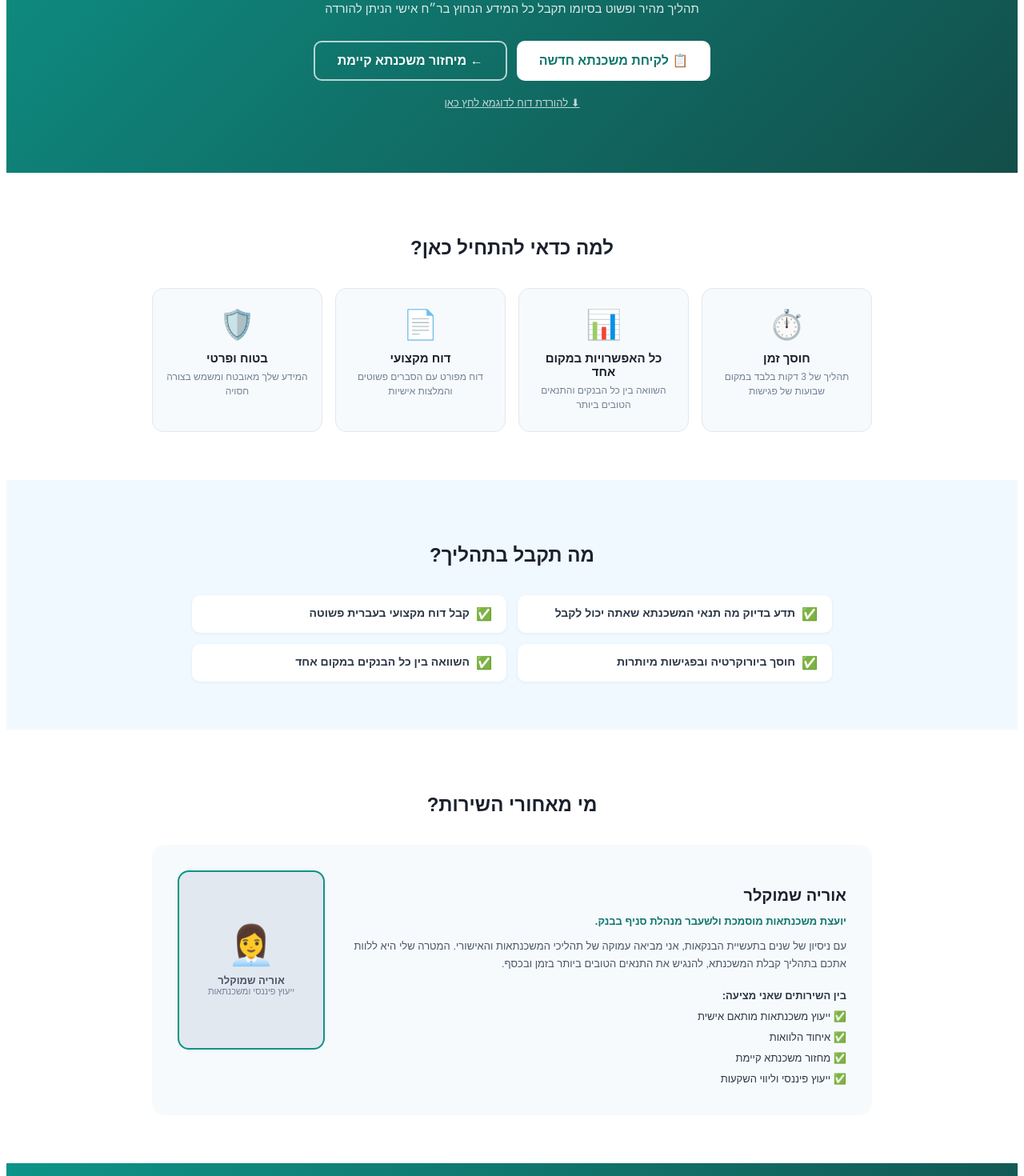
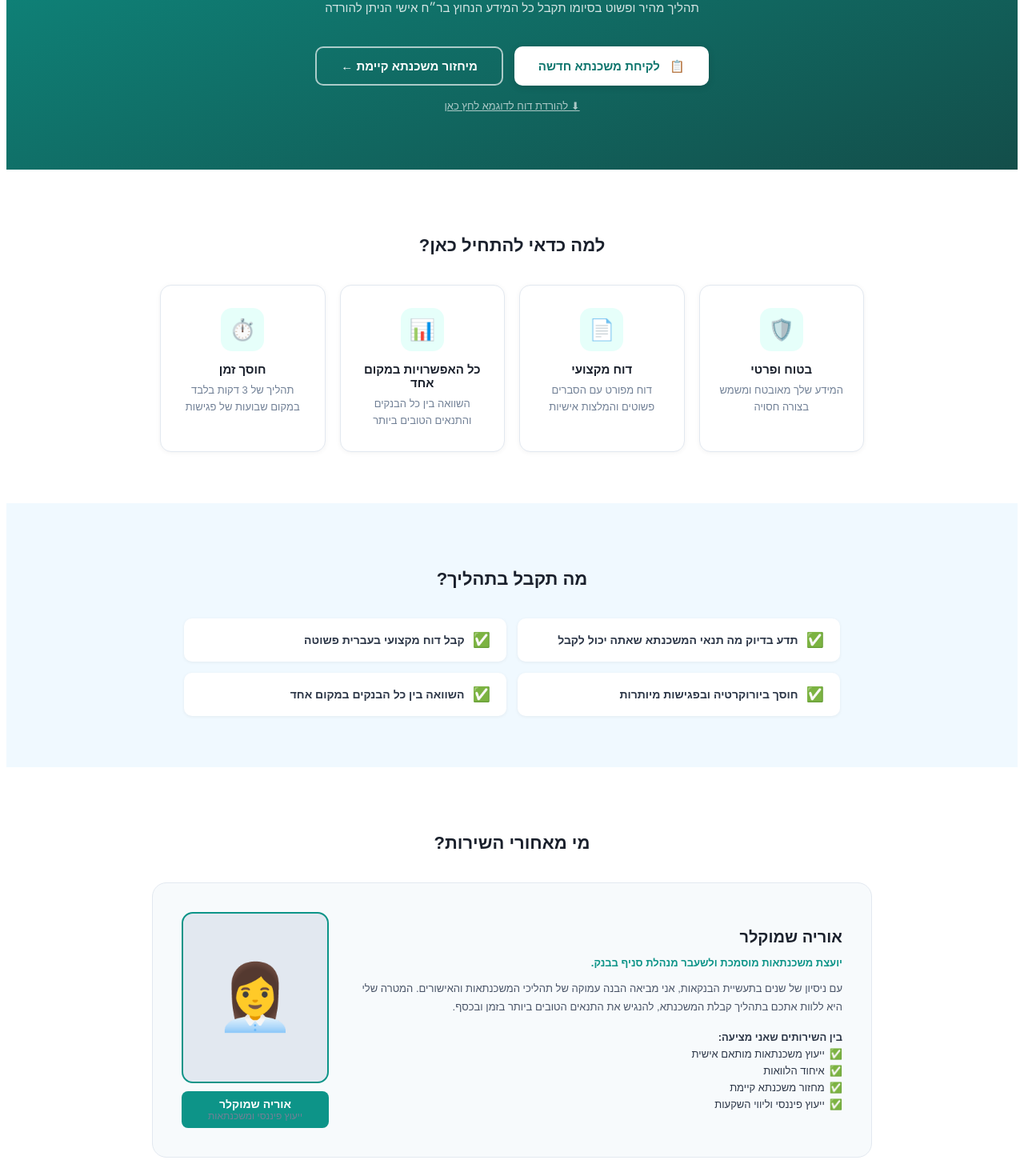
Before and after one commit to amitre/Mashkanta2, a Next.js app: page / in a window 1280 px wide. Shown: the part 280-1750 px from the top of the page at 80% size. Built offline with nearby package versions, Linux system fonts and the light colour scheme.

Commit message:
Redesign landing page to match screenshot exactly

```diff
--- a/pages/index.js
+++ b/pages/index.js
@@ -4,42 +4,47 @@ export default function Landing() {
   const router = useRouter();
 
   return (
-    <div dir="rtl" style={{ fontFamily: "Arial, sans-serif", color: "#1a202c" }}>
+    <div dir="rtl" style={{ fontFamily: "'Arial', sans-serif", color: "#1a202c", margin: 0, padding: 0 }}>
 
-      {/* HERO */}
+      {/* ── HERO ── */}
       <div style={s.hero}>
         <div style={s.badge}>🏦 המערכת החכמה למשכנתאות בישראל</div>
+
         <h1 style={s.heroTitle}>
-          רוצה לדעת מה תנאי המשכנתא<br />
-          שתוכל לקבל –{" "}
-          <span style={{ color: "#f6ad55" }}>לפני שאתה מתחיל<br />להתרוצץ בין בנקים?</span>
+          רוצה לדעת מה תנאי המשכנתא שתוכל לקבל –{" "}
+          <span style={{ color: "#f6ad55" }}>
+            לפני שאתה מתחיל<br />להתרוצץ בין בנקים?
+          </span>
         </h1>
+
         <p style={s.heroSub}>
           תהליך מהיר ופשוט בסיומו תקבל כל המידע הנחוץ בר״ח אישי הניתן להורדה
         </p>
+
         <div style={s.heroBtns}>
           <button style={s.btnPrimary} onClick={() => router.push("/wizard")}>
-            📋 לקיחת משכנתא חדשה
+            <span style={{ marginLeft: "8px" }}>📋</span> לקיחת משכנתא חדשה
           </button>
-          <button style={s.btnSecondary} onClick={() => router.push("/wizard")}>
-            ← מיחזור משכנתא קיימת
+          <button style={s.btnOutline} onClick={() => router.push("/wizard")}>
+            מיחזור משכנתא קיימת ←
           </button>
         </div>
+
         <a href="#" style={s.heroLink}>⬇ להורדת דוח לדוגמא לחץ כאן</a>
       </div>
 
-      {/* WHY */}
-      <div style={s.section}>
+      {/* ── WHY ── */}
+      <div style={s.whySection}>
         <h2 style={s.sectionTitle}>למה כדאי להתחיל כאן?</h2>
-        <div style={s.cardsRow}>
+        <div style={s.featuresGrid}>
           {[
-            { icon: "⏱️", title: "חוסך זמן", sub: "תהליך של 3 דקות בלבד במקום שבועות של פגישות" },
+            { icon: "🛡️", title: "בטוח ופרטי",             sub: "המידע שלך מאובטח ומשמש בצורה חסויה" },
+            { icon: "📄", title: "דוח מקצועי",              sub: "דוח מפורט עם הסברים פשוטים והמלצות אישיות" },
             { icon: "📊", title: "כל האפשרויות במקום אחד", sub: "השוואה בין כל הבנקים והתנאים הטובים ביותר" },
-            { icon: "📄", title: "דוח מקצועי", sub: "דוח מפורט עם הסברים פשוטים והמלצות אישיות" },
-            { icon: "🛡️", title: "בטוח ופרטי", sub: "המידע שלך מאובטח ומשמש בצורה חסויה" },
+            { icon: "⏱️", title: "חוסך זמן",               sub: "תהליך של 3 דקות בלבד במקום שבועות של פגישות" },
           ].map((c) => (
             <div key={c.title} style={s.featureCard}>
-              <div style={s.featureIcon}>{c.icon}</div>
+              <div style={s.iconBox}>{c.icon}</div>
               <div style={s.featureTitle}>{c.title}</div>
               <div style={s.featureSub}>{c.sub}</div>
             </div>
@@ -47,53 +52,65 @@ export default function Landing() {
         </div>
       </div>
 
-      {/* WHAT YOU GET */}
-      <div style={s.sectionBlue}>
+      {/* ── WHAT YOU GET ── */}
+      <div style={s.benefitsSection}>
         <h2 style={s.sectionTitle}>מה תקבל בתהליך?</h2>
-        <div style={s.checkGrid}>
+        <div style={s.benefitsGrid}>
           {[
             "תדע בדיוק מה תנאי המשכנתא שאתה יכול לקבל",
             "קבל דוח מקצועי בעברית פשוטה",
             "חוסך ביורוקרטיה ובפגישות מיותרות",
             "השוואה בין כל הבנקים במקום אחד",
           ].map((item) => (
-            <div key={item} style={s.checkItem}>
-              <span style={s.checkMark}>✅</span> {item}
+            <div key={item} style={s.benefitItem}>
+              <span style={s.checkIcon}>✅</span>
+              <span>{item}</span>
             </div>
           ))}
         </div>
       </div>
 
-      {/* ABOUT */}
-      <div style={s.section}>
+      {/* ── ABOUT ── */}
+      <div style={s.aboutSection}>
         <h2 style={s.sectionTitle}>מי מאחורי השירות?</h2>
         <div style={s.aboutCard}>
-          <div style={{ flex: 1 }}>
+          {/* Text */}
+          <div style={{ flex: 1, minWidth: "240px" }}>
             <h3 style={s.aboutName}>אוריה שמוקלר</h3>
             <p style={s.aboutRole}>יועצת משכנתאות מוסמכת ולשעבר מנהלת סניף בבנק.</p>
             <p style={s.aboutDesc}>
-              עם ניסיון של שנים בתעשיית הבנקאות, אני מביאה עמוקה של תהליכי המשכנתאות והאישורי.
+              עם ניסיון של שנים בתעשיית הבנקאות, אני מביאה הבנה עמוקה של תהליכי המשכנתאות והאישורים.
               המטרה שלי היא ללוות אתכם בתהליך קבלת המשכנתא, להנגיש את התנאים הטובים ביותר בזמן ובכסף.
             </p>
-            <div style={s.aboutServices}>
-              <strong>בין השירותים שאני מציעה:</strong>
-              <div>✅ ייעוץ משכנתאות מותאם אישית</div>
-              <div>✅ איחוד הלוואות</div>
-              <div>✅ מחזור משכנתא קיימת</div>
-              <div>✅ ייעוץ פיננסי וליווי השקעות</div>
+            <div style={s.servicesList}>
+              <strong style={{ display: "block", marginBottom: "6px" }}>בין השירותים שאני מציעה:</strong>
+              {[
+                "ייעוץ משכנתאות מותאם אישית",
+                "איחוד הלוואות",
+                "מחזור משכנתא קיימת",
+                "ייעוץ פיננסי וליווי השקעות",
+              ].map((s2) => (
+                <div key={s2} style={s.serviceItem}>
+                  <span style={{ color: "#38a169", marginLeft: "6px" }}>✅</span> {s2}
+                </div>
+              ))}
             </div>
           </div>
-          <div style={s.aboutPhoto}>
-            <div style={s.photoPlaceholder}>
-              <div style={{ fontSize: "48px" }}>👩‍💼</div>
-              <div style={{ fontSize: "13px", color: "#4a5568", marginTop: "8px", fontWeight: "700" }}>אוריה שמוקלר</div>
-              <div style={{ fontSize: "11px", color: "#718096" }}>ייעוץ פיננסי ומשכנתאות</div>
+
+          {/* Photo */}
+          <div style={s.photoWrap}>
+            <div style={s.photoBox}>
+              <div style={{ fontSize: "80px", lineHeight: 1 }}>👩‍💼</div>
+            </div>
+            <div style={s.photoLabel}>
+              <div style={{ fontWeight: "700", fontSize: "14px" }}>אוריה שמוקלר</div>
+              <div style={{ fontSize: "12px", color: "#718096" }}>ייעוץ פיננסי ומשכנתאות</div>
             </div>
           </div>
         </div>
       </div>
 
-      {/* FOOTER CTA */}
+      {/* ── FOOTER CTA ── */}
       <div style={s.footerCta}>
         <h2 style={s.footerTitle}>מוכן להתחיל? זה לוקח רק 3 דקות</h2>
         <p style={s.footerSub}>ענה על כמה שאלות פשוטות וקבל את הדוח המלא שלך</p>
@@ -110,158 +127,192 @@ const TEAL = "#0d9488";
 const TEAL_DARK = "#0f766e";
 
 const s = {
+  /* HERO */
   hero: {
-    background: `linear-gradient(135deg, ${TEAL} 0%, #134e4a 100%)`,
+    background: `linear-gradient(160deg, #0d9488 0%, #134e4a 100%)`,
     color: "#fff",
     textAlign: "center",
-    padding: "60px 24px 80px",
+    padding: "56px 24px 72px",
   },
   badge: {
     display: "inline-block",
-    backgroundColor: "rgba(255,255,255,0.15)",
+    backgroundColor: "rgba(255,255,255,0.18)",
     borderRadius: "20px",
-    padding: "6px 18px",
+    padding: "6px 20px",
     fontSize: "13px",
-    marginBottom: "24px",
+    fontWeight: "600",
+    marginBottom: "28px",
+    letterSpacing: "0.3px",
   },
   heroTitle: {
-    fontSize: "clamp(22px, 4vw, 34px)",
+    fontSize: "clamp(20px, 3.5vw, 32px)",
     fontWeight: "800",
-    lineHeight: "1.4",
+    lineHeight: "1.45",
     margin: "0 auto 20px",
-    maxWidth: "700px",
+    maxWidth: "680px",
   },
   heroSub: {
     fontSize: "15px",
-    color: "rgba(255,255,255,0.85)",
-    marginBottom: "32px",
-    maxWidth: "500px",
-    margin: "0 auto 32px",
+    color: "rgba(255,255,255,0.82)",
+    maxWidth: "480px",
+    margin: "0 auto 36px",
+    lineHeight: "1.6",
   },
   heroBtns: {
     display: "flex",
-    gap: "12px",
+    gap: "14px",
     justifyContent: "center",
     flexWrap: "wrap",
-    marginBottom: "20px",
+    marginBottom: "18px",
   },
   btnPrimary: {
     backgroundColor: "#fff",
     color: TEAL_DARK,
     border: "none",
     borderRadius: "10px",
-    padding: "14px 28px",
-    fontSize: "16px",
+    padding: "14px 30px",
+    fontSize: "15px",
     fontWeight: "700",
     cursor: "pointer",
+    boxShadow: "0 2px 8px rgba(0,0,0,0.15)",
   },
-  btnSecondary: {
+  btnOutline: {
     backgroundColor: "transparent",
     color: "#fff",
-    border: "2px solid rgba(255,255,255,0.7)",
+    border: "2px solid rgba(255,255,255,0.65)",
     borderRadius: "10px",
-    padding: "14px 28px",
-    fontSize: "16px",
+    padding: "14px 30px",
+    fontSize: "15px",
     fontWeight: "600",
     cursor: "pointer",
   },
   heroLink: {
     display: "block",
-    color: "rgba(255,255,255,0.75)",
+    color: "rgba(255,255,255,0.65)",
     fontSize: "13px",
     textDecoration: "underline",
-    marginTop: "8px",
+    marginTop: "4px",
+    cursor: "pointer",
   },
 
-  section: {
+  /* WHY */
+  whySection: {
     backgroundColor: "#fff",
-    padding: "60px 24px",
-    maxWidth: "900px",
-    margin: "0 auto",
-  },
-  sectionBlue: {
-    backgroundColor: "#f0f9ff",
-    padding: "60px 24px",
+    padding: "64px 24px",
   },
   sectionTitle: {
     textAlign: "center",
-    fontSize: "24px",
+    fontSize: "22px",
     fontWeight: "800",
     marginBottom: "36px",
     color: "#1a202c",
   },
+  featuresGrid: {
+    display: "grid",
+    gridTemplateColumns: "repeat(auto-fit, minmax(190px, 1fr))",
+    gap: "18px",
+    maxWidth: "880px",
+    margin: "0 auto",
+  },
+  featureCard: {
+    border: "1px solid #e2e8f0",
+    borderRadius: "14px",
+    padding: "28px 18px",
+    textAlign: "center",
+    backgroundColor: "#fff",
+    boxShadow: "0 1px 6px rgba(0,0,0,0.05)",
+  },
+  iconBox: {
+    width: "54px",
+    height: "54px",
+    borderRadius: "14px",
+    backgroundColor: "#e6fffa",
+    display: "flex",
+    alignItems: "center",
+    justifyContent: "center",
+    fontSize: "26px",
+    margin: "0 auto 14px",
+  },
+  featureTitle: { fontSize: "15px", fontWeight: "700", marginBottom: "8px", color: "#1a202c" },
+  featureSub:  { fontSize: "13px", color: "#718096", lineHeight: "1.55" },
 
-  cardsRow: {
+  /* BENEFITS */
+  benefitsSection: {
+    backgroundColor: "#f0f9ff",
+    padding: "64px 24px",
+  },
+  benefitsGrid: {
     display: "grid",
-    gridTemplateColumns: "repeat(auto-fit, minmax(180px, 1fr))",
-    gap: "16px",
+    gridTemplateColumns: "repeat(auto-fit, minmax(280px, 1fr))",
+    gap: "14px",
+    maxWidth: "820px",
+    margin: "0 auto",
+  },
+  benefitItem: {
+    backgroundColor: "#fff",
+    borderRadius: "10px",
+    padding: "16px 20px",
+    fontSize: "14px",
+    fontWeight: "600",
+    color: "#2d3748",
+    display: "flex",
+    alignItems: "center",
+    gap: "10px",
+    boxShadow: "0 1px 4px rgba(0,0,0,0.06)",
+  },
+  checkIcon: { fontSize: "18px", flexShrink: 0 },
+
+  /* ABOUT */
+  aboutSection: {
+    backgroundColor: "#fff",
+    padding: "64px 24px",
     maxWidth: "900px",
     margin: "0 auto",
   },
-  featureCard: {
-    backgroundColor: "#f7fafc",
-    borderRadius: "14px",
-    padding: "24px 16px",
-    textAlign: "center",
-    border: "1px solid #e2e8f0",
-  },
-  featureIcon: { fontSize: "36px", marginBottom: "12px" },
-  featureTitle: { fontSize: "15px", fontWeight: "700", marginBottom: "6px", color: "#1a202c" },
-  featureSub: { fontSize: "12px", color: "#718096", lineHeight: "1.5" },
-
-  checkGrid: {
-    display: "grid",
-    gridTemplateColumns: "repeat(auto-fit, minmax(260px, 1fr))",
-    gap: "14px",
-    maxWidth: "800px",
-    margin: "0 auto",
-  },
-  checkItem: {
-    backgroundColor: "#fff",
-    borderRadius: "10px",
-    padding: "14px 18px",
-    fontSize: "14px",
-    color: "#2d3748",
-    fontWeight: "600",
-    display: "flex",
-    alignItems: "flex-start",
-    gap: "8px",
-    boxShadow: "0 1px 4px rgba(0,0,0,0.06)",
-  },
-  checkMark: { fontSize: "16px", flexShrink: 0 },
-
   aboutCard: {
     display: "flex",
-    gap: "32px",
+    gap: "36px",
     alignItems: "flex-start",
     backgroundColor: "#f7fafc",
-    borderRadius: "16px",
-    padding: "32px",
+    borderRadius: "18px",
+    padding: "36px",
+    border: "1px solid #e2e8f0",
     flexWrap: "wrap",
   },
-  aboutName: { fontSize: "20px", fontWeight: "800", marginBottom: "4px", color: "#1a202c" },
-  aboutRole: { fontSize: "13px", color: TEAL_DARK, fontWeight: "600", marginBottom: "12px" },
-  aboutDesc: { fontSize: "13px", color: "#4a5568", lineHeight: "1.7", marginBottom: "16px" },
-  aboutServices: { fontSize: "13px", color: "#2d3748", lineHeight: "2" },
-  aboutPhoto: { flexShrink: 0 },
-  photoPlaceholder: {
+  aboutName: { fontSize: "20px", fontWeight: "800", color: "#1a202c", marginBottom: "4px" },
+  aboutRole: { fontSize: "13px", color: TEAL, fontWeight: "600", marginBottom: "14px" },
+  aboutDesc: { fontSize: "13px", color: "#4a5568", lineHeight: "1.75", marginBottom: "18px" },
+  servicesList: { fontSize: "13px", color: "#2d3748" },
+  serviceItem: { marginBottom: "6px", display: "flex", alignItems: "center" },
+
+  photoWrap: { flexShrink: 0, textAlign: "center" },
+  photoBox: {
     width: "180px",
-    height: "220px",
+    height: "210px",
     backgroundColor: "#e2e8f0",
     borderRadius: "14px",
+    border: `2px solid ${TEAL}`,
     display: "flex",
-    flexDirection: "column",
     alignItems: "center",
     justifyContent: "center",
-    border: `2px solid ${TEAL}`,
+    overflow: "hidden",
+  },
+  photoLabel: {
+    marginTop: "10px",
+    backgroundColor: TEAL,
+    color: "#fff",
+    borderRadius: "8px",
+    padding: "8px 12px",
+    textAlign: "center",
   },
 
+  /* FOOTER CTA */
   footerCta: {
-    background: `linear-gradient(135deg, ${TEAL} 0%, #134e4a 100%)`,
+    background: `linear-gradient(160deg, #0d9488 0%, #134e4a 100%)`,
     color: "#fff",
     textAlign: "center",
-    padding: "60px 24px",
+    padding: "64px 24px",
   },
   footerTitle: { fontSize: "26px", fontWeight: "800", marginBottom: "10px" },
-  footerSub: { fontSize: "14px", color: "rgba(255,255,255,0.8)", marginBottom: "28px" },
+  footerSub:   { fontSize: "14px", color: "rgba(255,255,255,0.8)", marginBottom: "30px" },
 };
```
